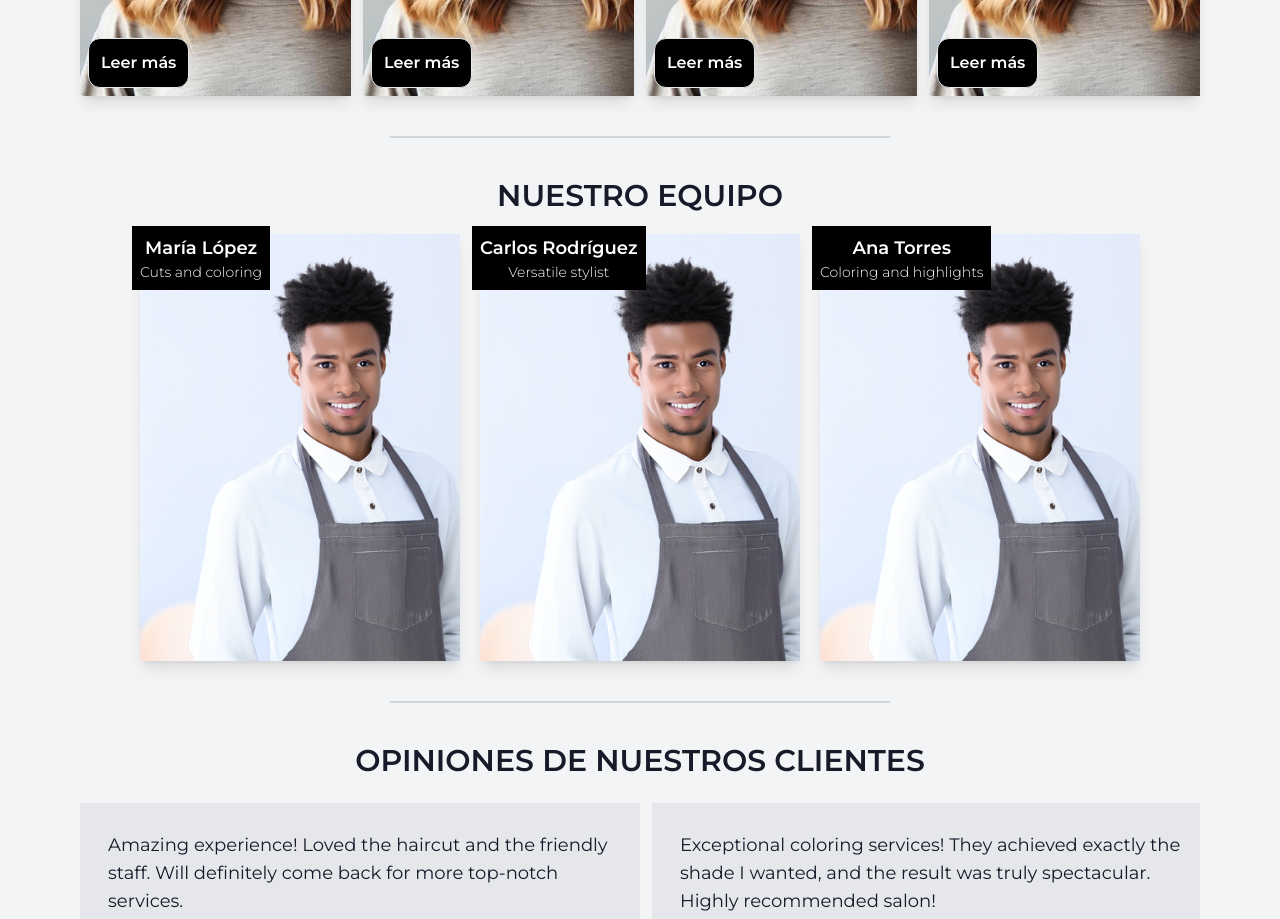
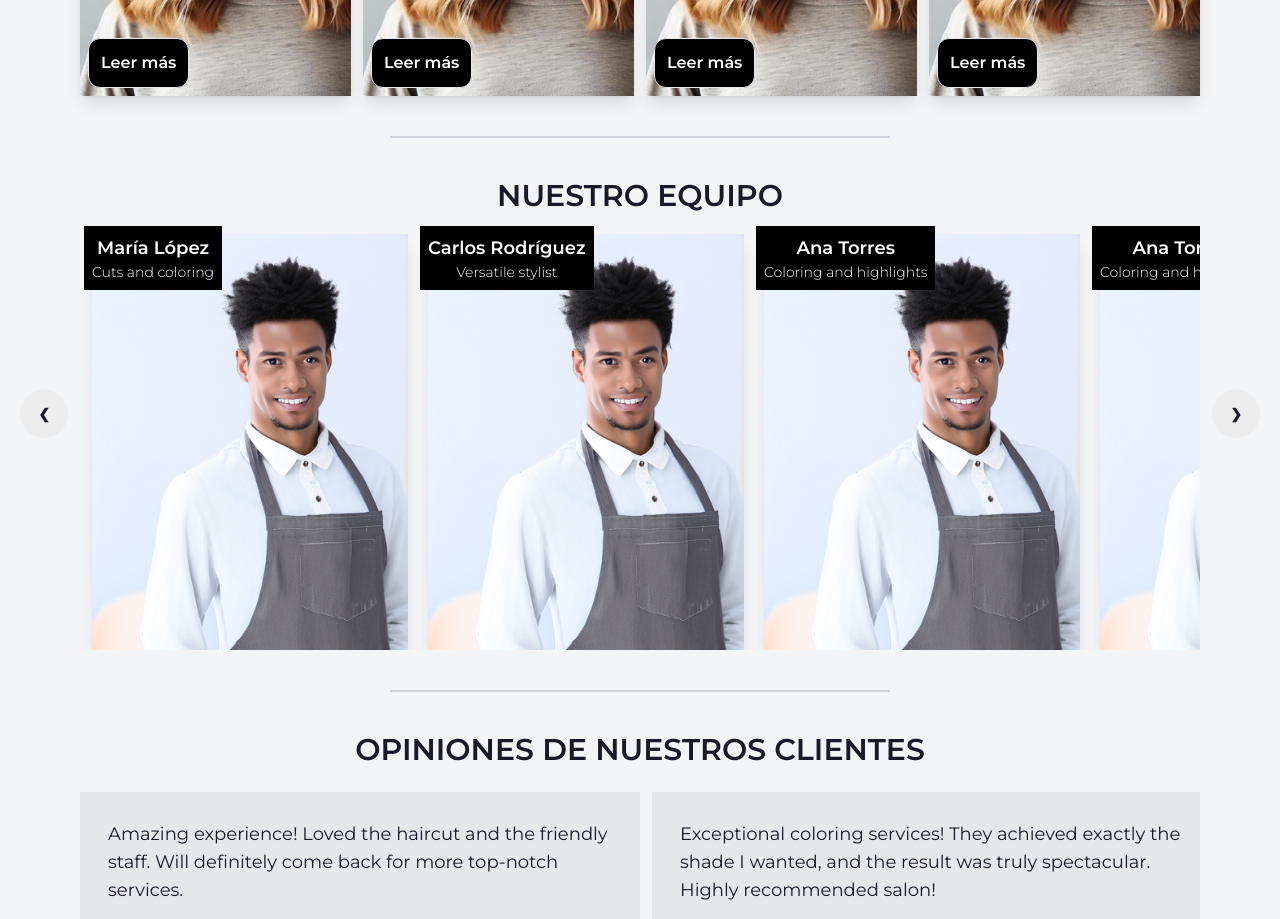
Before and after one commit to JuanPrato/turnitos, a Next.js app: page / in a window 1280 px wide. Shown: the part 1920-2839 px from the top of the page. Built offline with nearby package versions, Linux system fonts and the light colour scheme.

Commit message:
add staff carousel

```diff
--- a/src/app/Staff.tsx
+++ b/src/app/Staff.tsx
@@ -1,6 +1,11 @@
+"use client"
+
 import { SectionTitle } from "@/components/Font";
 import StaffCard from "@/components/StaffCard";
 import { Separator } from "@/components/Utils";
+import { useCarousel } from "@/hooks/useCarousel";
+import React, { Ref, RefObject, useEffect, useRef, useState } from "react";
+import { findDOMNode } from "react-dom";
 
 export type Employee = {
   name: string;
@@ -20,17 +25,49 @@ const STAFF: Employee[] = [
     name: "Ana Torres",
     specialty: "Coloring and highlights",
   },
+  {
+    name: "Ana Torres",
+    specialty: "Coloring and highlights",
+  },
+  {
+    name: "María López",
+    specialty: "Cuts and coloring",
+  },
+  {
+    name: "Carlos Rodríguez",
+    specialty: "Versatile stylist",
+  },
+  {
+    name: "Ana Torres",
+    specialty: "Coloring and highlights",
+  },
+  {
+    name: "Ana Torres",
+    specialty: "Coloring and highlights",
+  },
 ];
 
 export default function Staff() {
+
+  const { setElements, onScroll } = useCarousel<HTMLDivElement>({ offsetLeft: 1, offsetRigth: 2 });
+
   return (
     <>
-      <section className="py-10" id="staff">
+      <section className="py-10 px-20 relative" id="staff">
         <SectionTitle text="NUESTRO EQUIPO" />
-        <div className="flex justify-center gap-5 pt-5">
+        <div className="carousel carousel-center flex gap-5 pt-5 px-3">
           {
-            STAFF.map((e, i) => (<StaffCard key={i} employee={e} />))
+            STAFF.map((e, i) => (
+              <StaffCard
+                key={i}
+                employee={e}
+                executeWithRef={(r) => setElements(rs => [...rs, r])} />
+            ))
           }
+        </div>
+        <div className="absolute flex justify-between transform -translate-y-1/2 left-5 right-5 top-1/2">
+          <button className="btn btn-circle" onClick={() => onScroll(-1)}>❮</button>
+          <button className="btn btn-circle" onClick={() => onScroll(+1)}>❯</button>
         </div>
       </section>
       <Separator />
--- a/src/components/StaffCard.tsx
+++ b/src/components/StaffCard.tsx
@@ -1,14 +1,26 @@
+"use client"
+
 import { Employee } from "@/app/Staff"
+import { RefObject, useEffect, useRef } from "react";
 
 interface Props {
   employee: Employee;
+  executeWithRef: (ref: RefObject<HTMLDivElement>) => void
 }
 
-export default function StaffCard({ employee }: Props) {
+export default function StaffCard({ employee, executeWithRef }: Props) {
+
+  const ref = useRef<HTMLDivElement>(null);
+
+  useEffect(() => {
+    executeWithRef(ref);
+  }, []);
+
   return (
     <div
-      className="aspect-[9/12] p-2 w-1/4 relative shadow-lg bg-cover flex flex-col justify-between items-start transition-transform hover:scale-105"
+      className="carousel-item aspect-[9/12] p-2 h-[400px] relative shadow-lg bg-cover flex flex-col justify-between items-start transition-transform"
       style={{ backgroundImage: "url(/staff.png)" }}
+      ref={ref}
     >
       <div className="bg-black text-white text-center p-2 absolute -top-2 -left-2">
         <h4 className="font-semibold text-lg">{employee.name}</h4>
```
